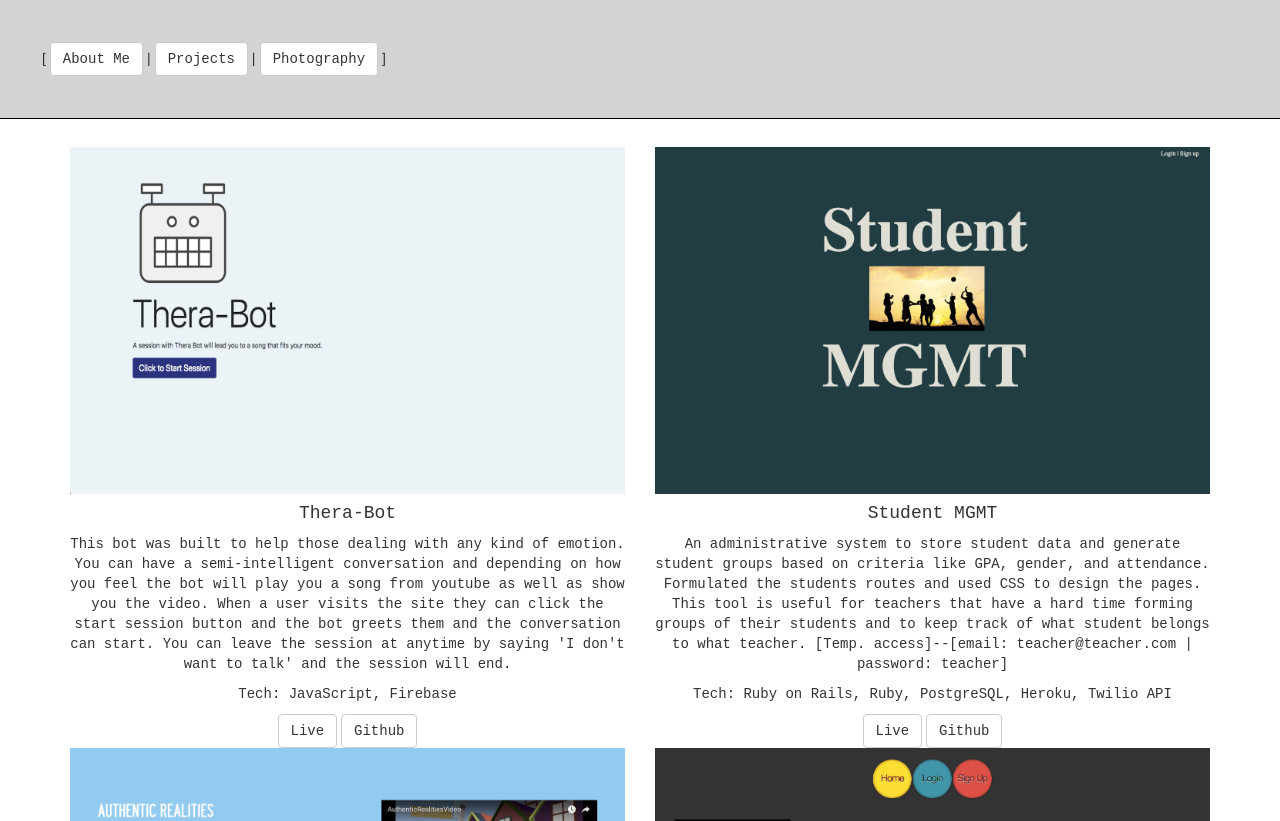
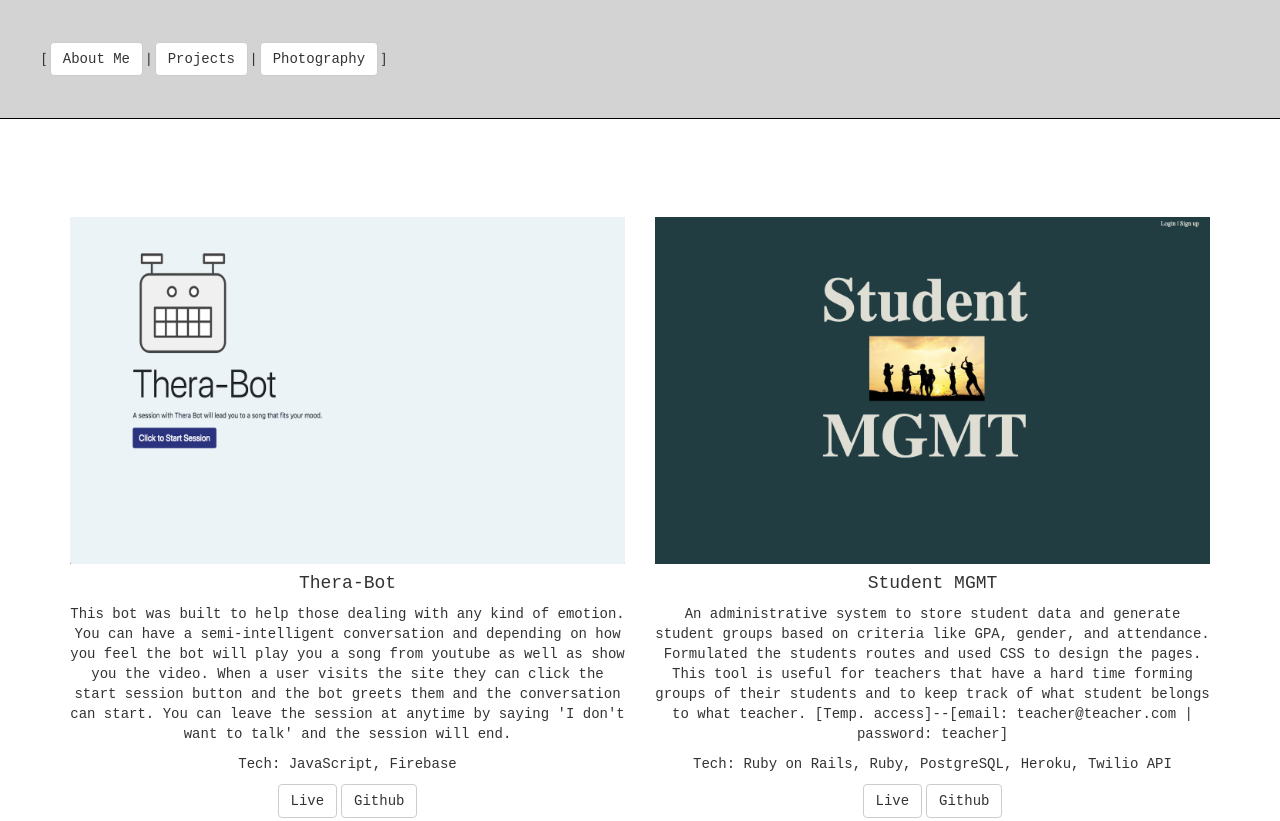
Before and after one commit to jsdelivrbot/portfolio-8, a website: page app/index.html at #!/projects in a window 1280 px wide. Shown: the top 821 px of the page. Drawn offline with nearby package versions, Linux system fonts and the light colour scheme; some packages are replaced by stand-ins of ours.

Commit message:
Update projects.html

```diff
--- a/app/projects/projects.html
+++ b/app/projects/projects.html
@@ -2,7 +2,7 @@
 	<div class="container">
 		<div class="row">
 			<div ng-repeat="project in projects">
-					<div class="col-md-6">
+					<div class="col-md-6 project-col">
 						<div class="card">
 						  <img src="{{ project.image }}" class="img-responsive">
 						  <div class="card-block text-center">
```
